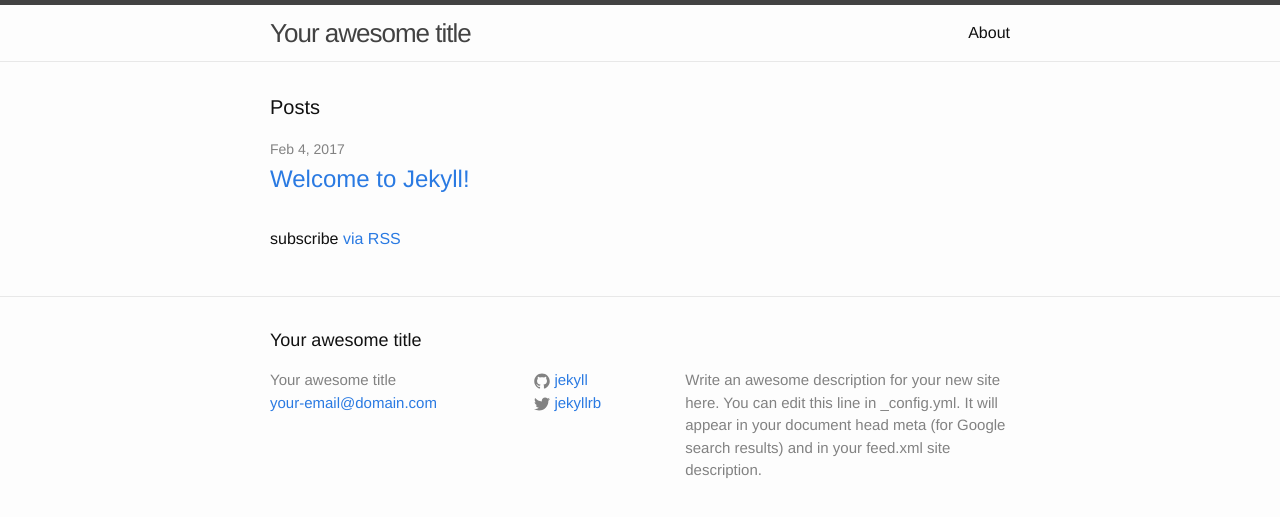
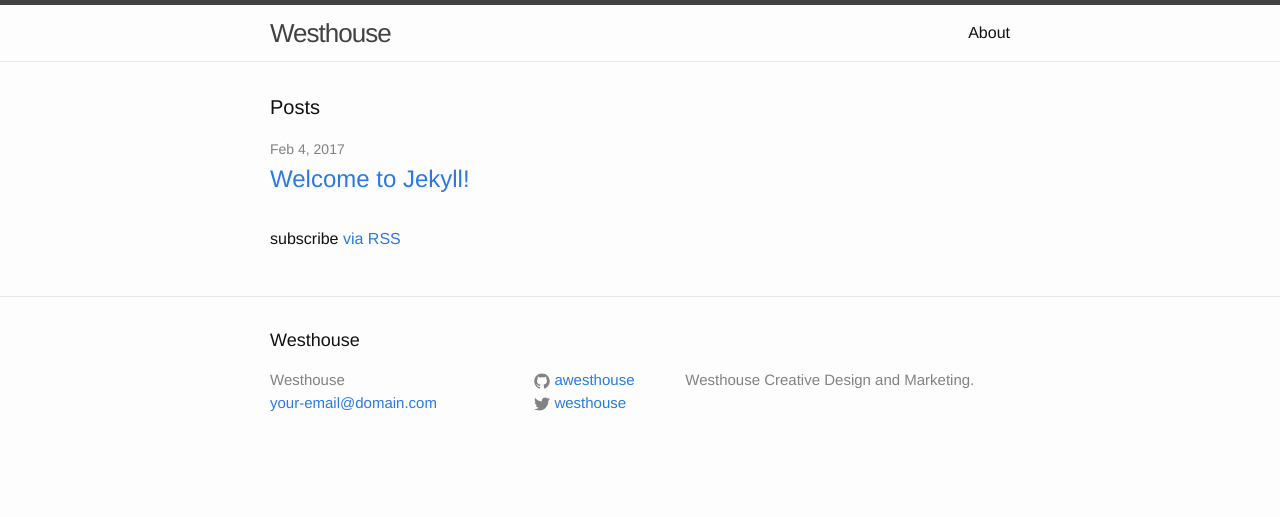
Before and after one commit to awesthouse/awesthouse.github.io, a Jekyll site: the page built from index.html, in a window 1280 px wide. Shown: the top 517 px of the page. Built offline with Jekyll 4.4.1, drawn with Linux system fonts in a browser that asks for light colours.

Commit message:
Update _config.yml

```diff
--- a/_config.yml
+++ b/_config.yml
@@ -6,16 +6,14 @@
 # 'jekyll serve'. If you change this file, please restart the server process.
 
 # Site settings
-title: Your awesome title
+title: Westhouse
 email: your-email@domain.com
 description: > # this means to ignore newlines until "baseurl:"
-  Write an awesome description for your new site here. You can edit this
-  line in _config.yml. It will appear in your document head meta (for
-  Google search results) and in your feed.xml site description.
+  Westhouse Creative Design and Marketing.
 baseurl: "" # the subpath of your site, e.g. /blog
 url: "http://yourdomain.com" # the base hostname & protocol for your site
-twitter_username: jekyllrb
-github_username:  jekyll
+twitter_username: westhouse
+github_username:  awesthouse
 
 # Build settings
 markdown: kramdown
```
